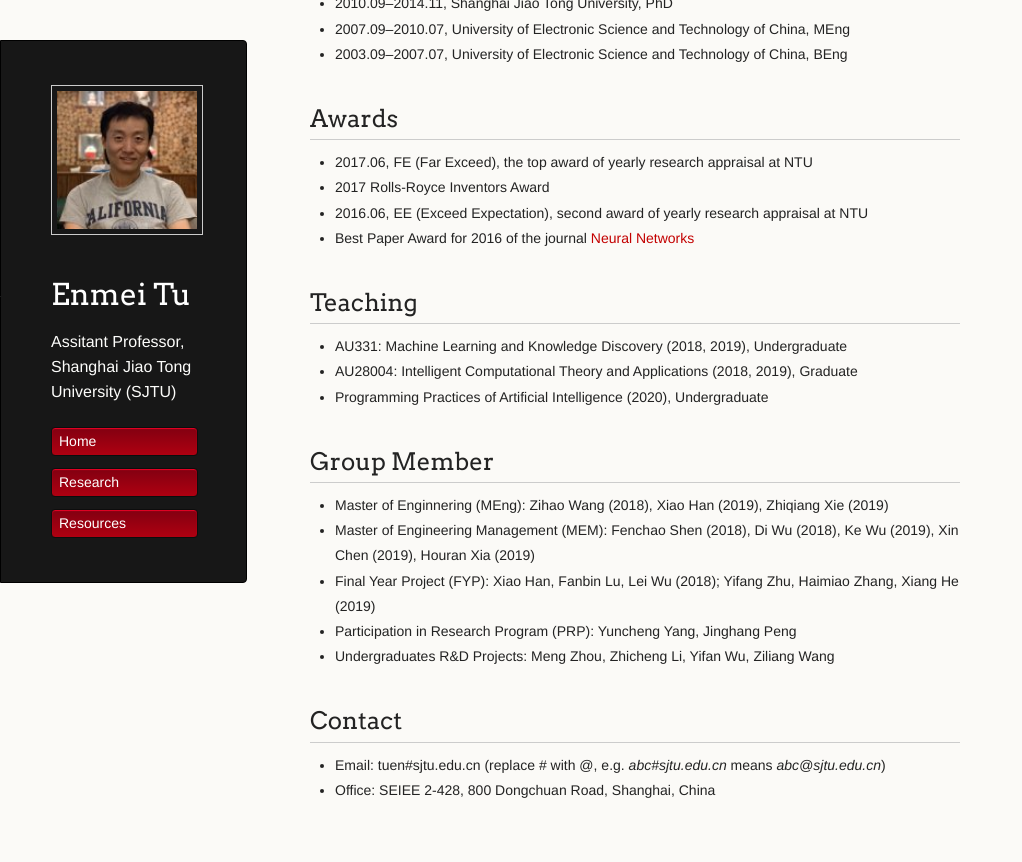
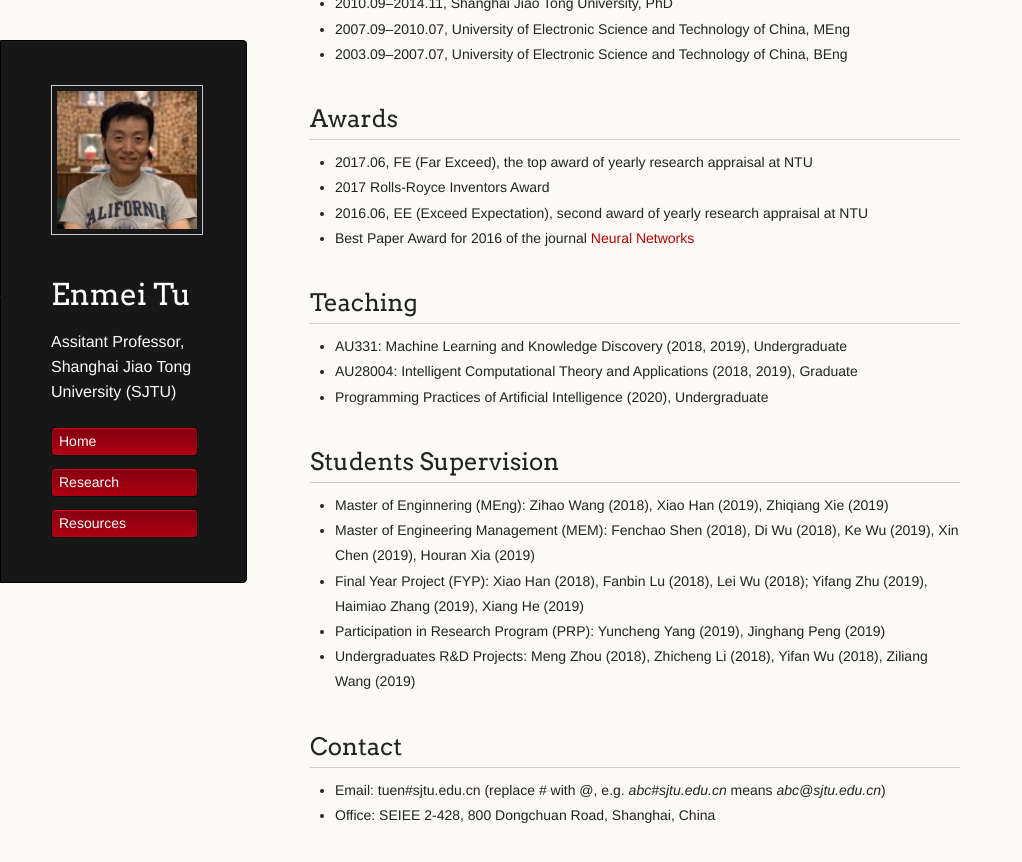
Before and after one commit to hellotem/enmeitu.github.io, a Jekyll site: the page built from index.md, in a window 1280 px wide and 900 px high, scrolled down 576 px. Shown: the top 862 px of the window, without its empty margins (0-1022 px from the left). Built offline with Jekyll 4.4.1, drawn with Linux system fonts in a browser that asks for light colours.

Commit message:
Update index.md

```diff
--- a/index.md
+++ b/index.md
@@ -36,12 +36,12 @@
 * AU28004: Intelligent Computational Theory and Applications (2018, 2019), Graduate
 * Programming Practices of Artificial Intelligence (2020), Undergraduate
 
-## Group Member
+## Students Supervision
 * Master of Enginnering (MEng): Zihao Wang (2018), Xiao Han (2019), Zhiqiang Xie (2019)
 * Master of Engineering Management (MEM): Fenchao Shen (2018), Di Wu (2018), Ke Wu (2019), Xin Chen (2019), Houran Xia (2019)
-* Final Year Project (FYP): Xiao Han, Fanbin Lu, Lei Wu (2018); Yifang Zhu, Haimiao Zhang, Xiang He (2019)
-* Participation in Research Program (PRP): Yuncheng Yang, Jinghang Peng
-* Undergraduates R&D Projects: Meng Zhou, Zhicheng Li, Yifan Wu, Ziliang Wang
+* Final Year Project (FYP): Xiao Han (2018), Fanbin Lu (2018), Lei Wu (2018); Yifang Zhu (2019), Haimiao Zhang (2019), Xiang He (2019)
+* Participation in Research Program (PRP): Yuncheng Yang (2019), Jinghang Peng (2019)
+* Undergraduates R&D Projects: Meng Zhou (2018), Zhicheng Li (2018), Yifan Wu (2018), Ziliang Wang (2019)
 
 ## Contact
 * Email: tuen#sjtu.edu.cn (replace # with @, e.g. _abc#sjtu.edu.cn_ means _abc@sjtu.edu.cn_)
```
